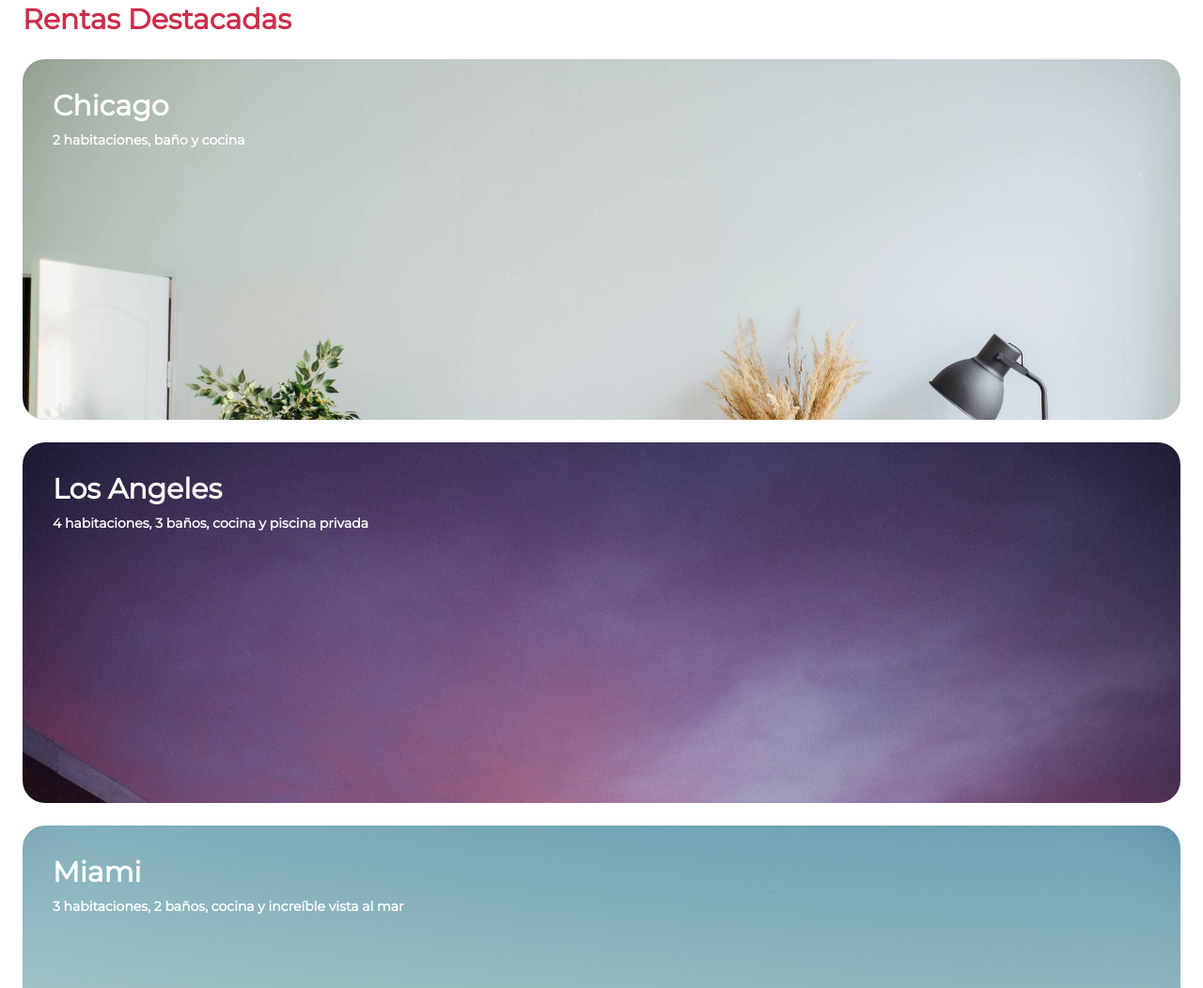
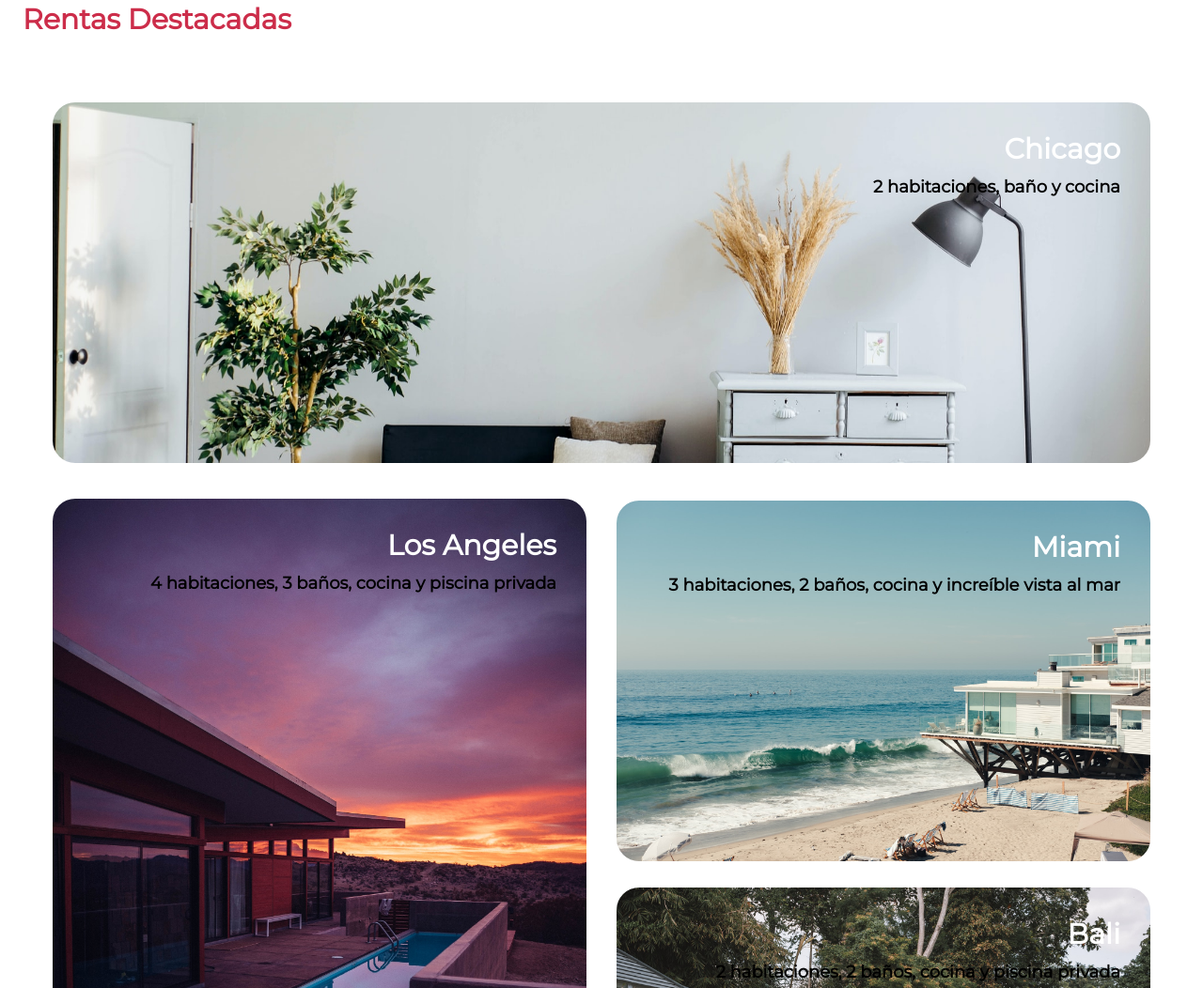
Before and after one commit to jpmjim/CTailwindB, a website: page public/index.html in a window 1280 px wide. Shown: the part 1225-2277 px from the top of the page at 94% size. Drawn offline with nearby package versions, Linux system fonts and the light colour scheme.

Commit message:
reponsive la seccion de rentas destacadas

```diff
--- a/public/index.html
+++ b/public/index.html
@@ -91,22 +91,22 @@
       <!-- Rentas Destacadas -->
       <div class="px-6 h-auto w-full" id="rentas_destacadas">
         <p class="text-3xl text-primary font-semibold pb-6">Rentas Destacadas</p>
-        <div class="w-full h-full flex flex-col space-y-6 items-center justify-center">
-          <div class="w-full h-96 bg-chicago bg-cover rounded-3xl">
-            <p class="card_title">Chicago</p>
-            <p class="text-sm pl-8 text-white mr-24 font-semibold">2 habitaciones, baño y cocina</p>
+        <div class="w-full h-full flex flex-col space-y-6 items-center justify-center lg:grid lg:grid-rows-3 lg:grid-cols-2 lg:gap-x-8 lg:p-8">
+          <div class="w-full h-96 bg-chicago bg-cover rounded-3xl lg:col-span-2 lg:bg-cover lg:bg-center">
+            <p class="card_title lg:text-right">Chicago</p>
+            <p class="text-sm pl-8 text-white mr-24 font-semibold lg:text-right lg:mr-8 lg:text-lg lg:text-black">2 habitaciones, baño y cocina</p>
           </div>
-          <div class="w-full h-96 bg-LA bg-cover rounded-3xl">
-            <p class="card_title">Los Angeles</p>
-            <p class="text-sm pl-8 text-white mr-24 font-semibold">4 habitaciones, 3 baños, cocina y piscina privada</p>
+          <div class="w-full h-96 bg-LA bg-cover rounded-3xl lg:row-span-2 lg:h-[50rem]">
+            <p class="card_title lg:text-right ">Los Angeles</p>
+            <p class="text-sm pl-8 text-white mr-24 font-semibold lg:text-right lg:mr-8 lg:text-lg lg:text-black">4 habitaciones, 3 baños, cocina y piscina privada</p>
           </div>
           <div class="w-full h-96 bg-miami bg-cover rounded-3xl">
-            <p class="card_title">Miami</p>
-            <p class="text-sm pl-8 text-white mr-24 font-semibold">3 habitaciones, 2 baños, cocina y increíble vista al mar</p>
+            <p class="card_title lg:text-right ">Miami</p>
+            <p class="text-sm pl-8 text-white mr-24 font-semibold lg:text-right lg:mr-8 lg:text-lg lg:text-black">3 habitaciones, 2 baños, cocina y increíble vista al mar</p>
           </div>
           <div class="w-full h-96 bg-bali bg-cover rounded-3xl">
-            <p class="card_title">Bali</p>
-            <p class="text-sm pl-8 text-white mr-24 font-semibold">2 habitaciones, 2 baños, cocina y piscina privada</p>
+            <p class="card_title lg:text-right ">Bali</p>
+            <p class="text-sm pl-8 text-white mr-24 font-semibold lg:text-right lg:mr-8 lg:text-lg lg:text-black">2 habitaciones, 2 baños, cocina y piscina privada</p>
           </div>
         </div>
       </div>
```
Also changed, not shown: public/css/styles.css.
